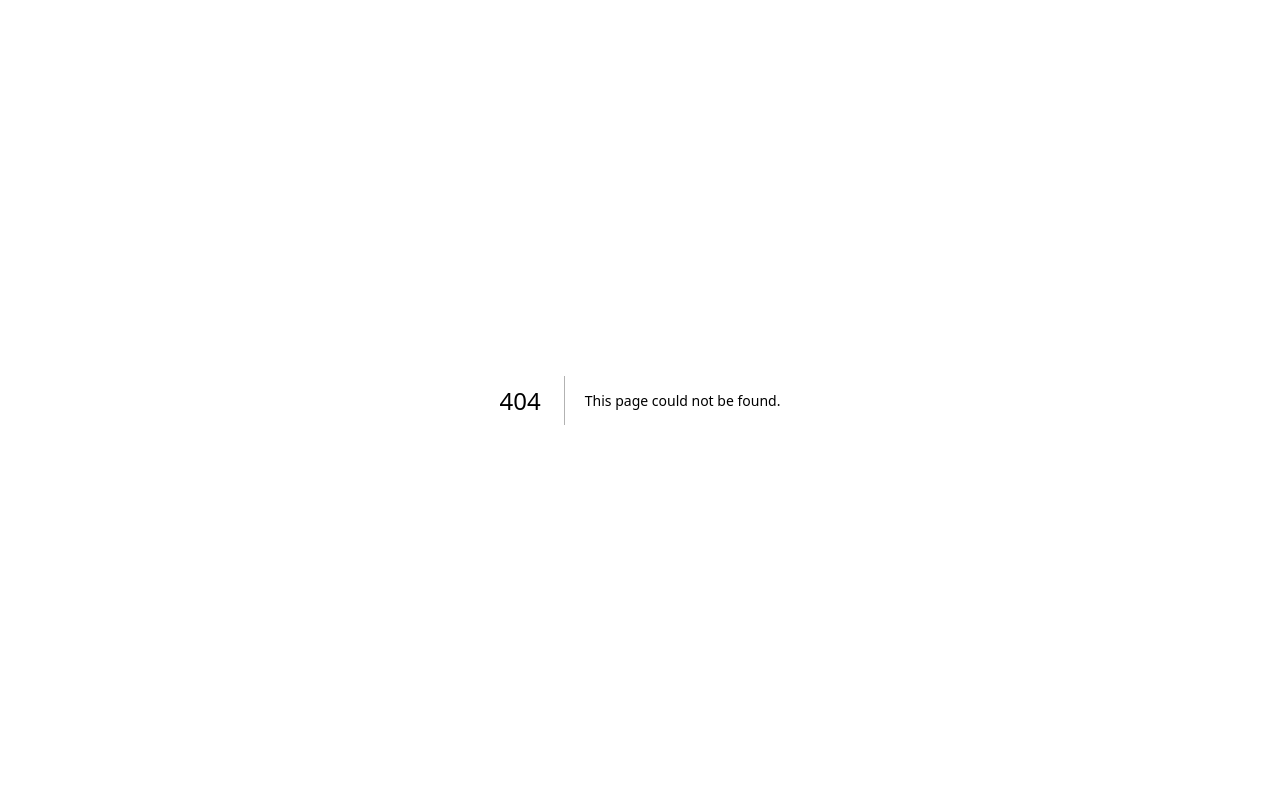
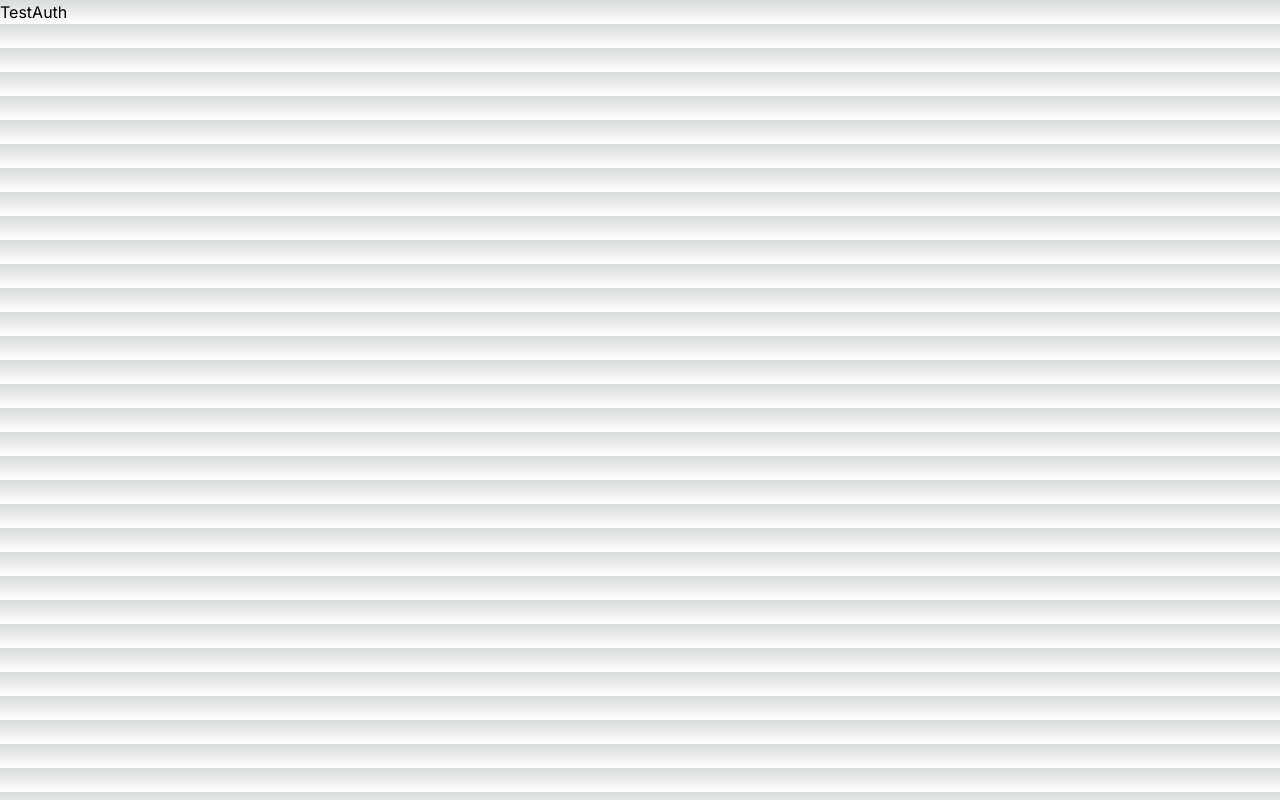
Before and after one commit to KingSand08/LikeHome, a Next.js app: page /testauth in a window 1280 px wide. Before the commit this address had no page. Built offline with nearby package versions, Linux system fonts and the light colour scheme.

Commit message:
Intial push of Auth.js process (awaiting approval before continuting(?))

```diff
--- /dev/null
+++ b/app/testauth/page.tsx
@@ -0,0 +1,9 @@
+import React from 'react'
+
+const TestAuth = () => {
+  return (
+    <div>TestAuth</div>
+  )
+}
+
+export default TestAuth
--- /dev/null
+++ b/auth.ts
@@ -0,0 +1,6 @@
+import NextAuth from "next-auth"
+import GitHub from "next-auth/providers/github"
+
+export const { handlers, auth } = NextAuth({
+  providers: [GitHub],
+})
--- a/package.json
+++ b/package.json
@@ -11,6 +11,7 @@
   "dependencies": {
     "likehome": "file:",
     "next": "^14.2.13",
+    "next-auth": "^5.0.0-beta.22",
     "react": "^18",
     "react-dom": "^18"
   },
```
Also changed, not shown: api/auth/[..nextauth]/route.ts (added), 1 other file (tests, documents, lock files or other folders).
